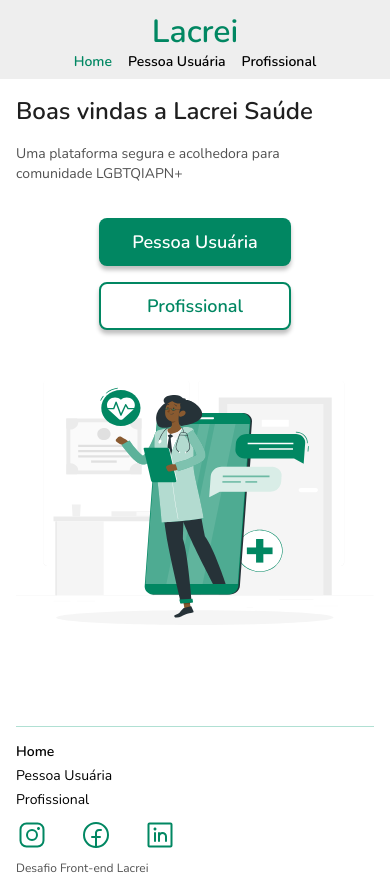
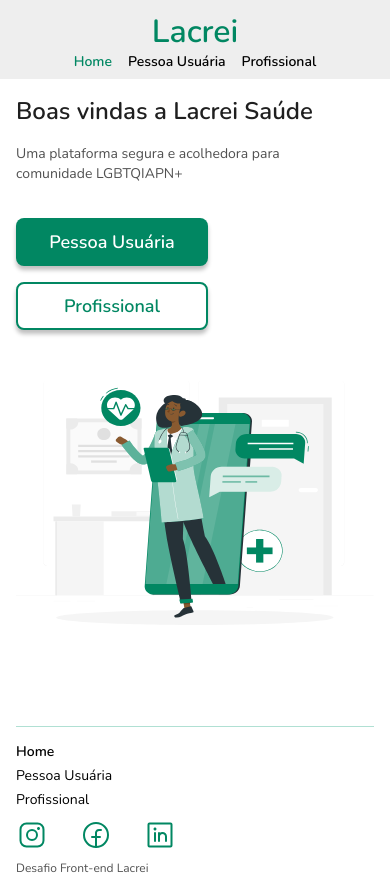
Before and after one commit to joaotelesk/lacrei-technicalTest, a Next.js app: page / in a window 390 px wide. Built offline with nearby package versions, Linux system fonts and the light colour scheme.

Commit message:
:iphone: ajustando responsividade

```diff
--- a/src/components/common/SubTitle/styled.ts
+++ b/src/components/common/SubTitle/styled.ts
@@ -28,13 +28,14 @@ export const PVariant = styled.p`
   font-weight: 300;
   color: var(--darkGray);
   line-height: 33px;
+  min-width: auto;
   max-width: 530px;
   padding-left: 20px;
   border-left: 5px solid var(--darkGreen);
   /* Tablet */
   @media (max-width: 1024px) {
     font-size: 16px;
-    max-width: 80%;
+    max-width: 100%;
     line-height: 20px;
   }
   /* Mobile */
--- a/src/styles/StylePages.ts
+++ b/src/styles/StylePages.ts
@@ -29,9 +29,12 @@ export const Section = styled.section`
 `;
 // DivContent - div dos conteúdos
 export const DivContent = styled.div`
+  max-width: 540px;
   display: flex;
   flex-direction: column;
   gap: 32px 0;
+  align-items: flex-start;
+  justify-items: center;
   /* Tablet */
   @media (max-width: 1024px) {
     gap: 15px 0;
@@ -57,7 +60,7 @@ export const DivButtons = styled.div`
   @media (max-width: 520px) {
     margin-top: 34px;
     flex-direction: column;
-    align-items: center;
+    text-align: left;
   }
 `;
 //DivImg - div da image
```
